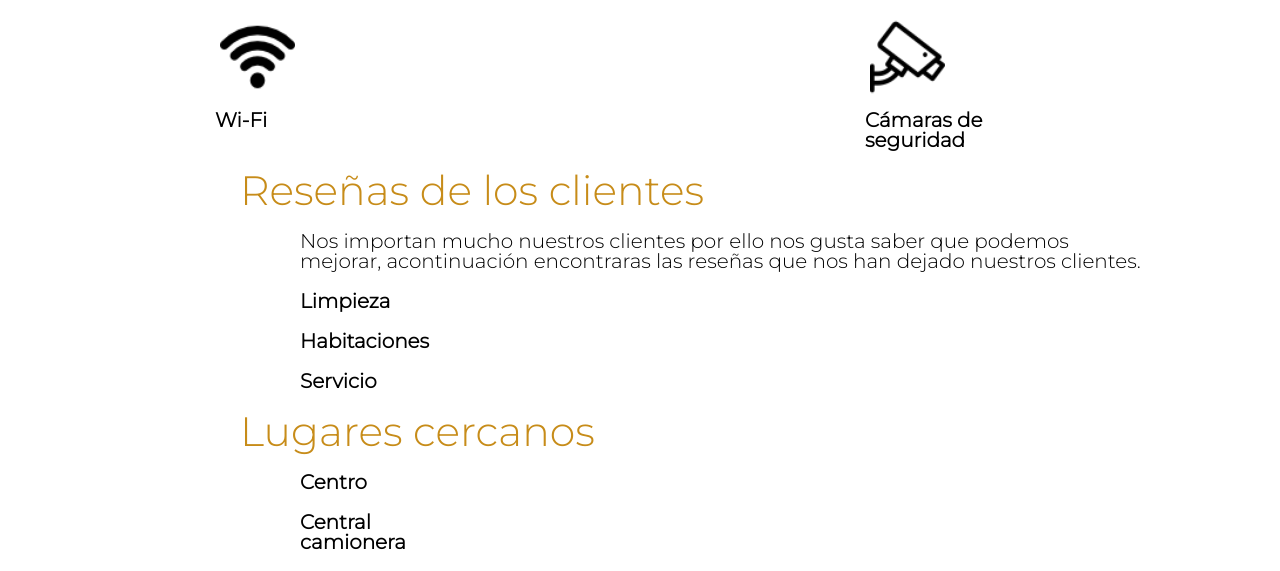
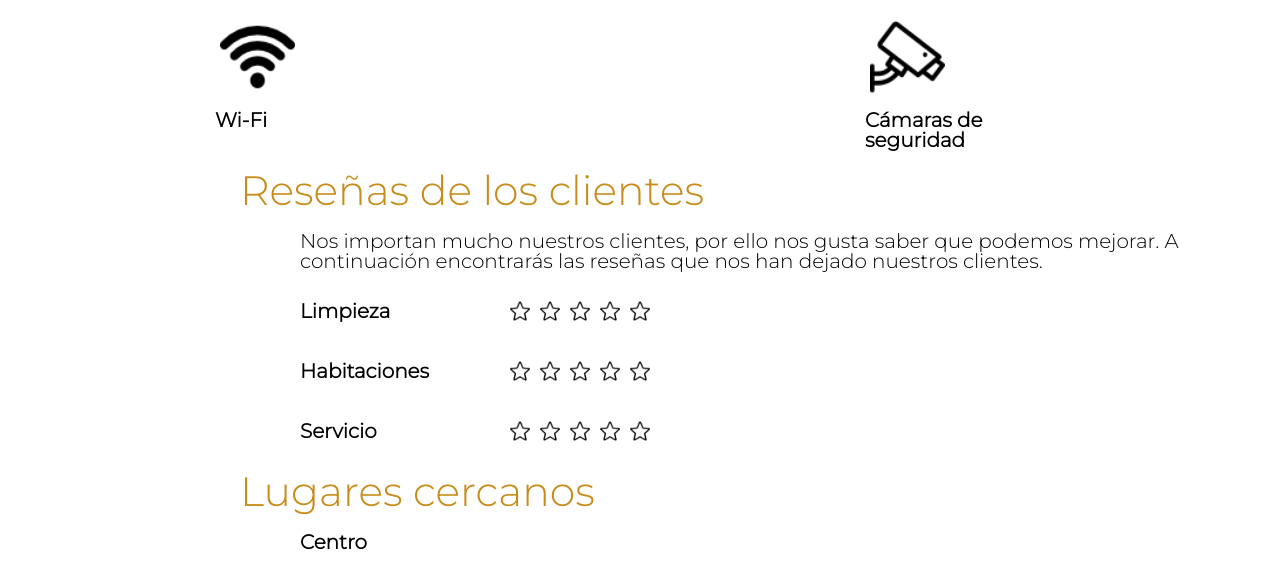
Before and after one commit to Bojorquez01/VillaMontero, a plain HTML site: page client/pages/index.html in a window 1280 px wide. Shown: the part 957-1528 px from the top of the page. Drawn offline with Linux system fonts and the light colour scheme.

Commit message:
Agregando el boton del login y mejorando la sección de reseñas

```diff
--- a/client/assets/css/home.css
+++ b/client/assets/css/home.css
@@ -129,6 +129,20 @@
 	}
   }
 
+  .review {
+	display: flex;
+	align-items: center;
+	margin-bottom: 10px;
+	padding-left: 300px;
+	padding-top: 30px;
+  }
+
+  .rating-stars {
+	width: 20px;
+	height: 20px;
+	margin-left: 10px;
+  }
+
   .places {
 	margin-bottom: 30px;
   }
--- a/client/pages/index.html
+++ b/client/pages/index.html
@@ -22,6 +22,7 @@
               <li><a href="rooms.html">Habitaciones</a></li>
               <li><a href="reservations.html">Reservaciones</a></li>
               <li><a href="contacto.html">Contacto</a></li>
+              <li><a href="login.html">Acceder</a></li>
             </ul>
           </nav>
         </div>
@@ -71,11 +72,32 @@
       </div>
     </div>
     <div class="feedback">
-        <h1 class="container_title">Reseñas de los clientes </h1>
-        <p class="container_text">Nos importan mucho nuestros clientes por ello nos gusta saber que podemos <br> mejorar, acontinuación encontraras las reseñas que nos han dejado nuestros clientes.</p>
-        <h2 class="container_items">Limpieza</h2>
-        <h2 class="container_items">Habitaciones</h2>
-        <h2 class="container_items">Servicio</h2>
+      <h1 class="container_title">Reseñas de los clientes</h1>
+      <p class="container_text">Nos importan mucho nuestros clientes, por ello nos gusta saber que podemos mejorar. A continuación encontrarás las reseñas que nos han dejado nuestros clientes.</p>
+      <div class="review">
+        <h2 class="container_item">Limpieza</h2>
+        <img src="../assets/images/estrella.png" class="rating-stars">
+        <img src="../assets/images/estrella.png" class="rating-stars">
+        <img src="../assets/images/estrella.png" class="rating-stars">
+        <img src="../assets/images/estrella.png" class="rating-stars">
+        <img src="../assets/images/estrella.png" class="rating-stars">
+      </div>
+      <div class="review">
+        <h2 class="container_item">Habitaciones</h2>
+        <img src="../assets/images/estrella.png" class="rating-stars">
+        <img src="../assets/images/estrella.png" class="rating-stars">
+        <img src="../assets/images/estrella.png" class="rating-stars">
+        <img src="../assets/images/estrella.png" class="rating-stars">
+        <img src="../assets/images/estrella.png" class="rating-stars">
+      </div>
+      <div class="review">
+        <h2 class="container_item">Servicio</h2>
+        <img src="../assets/images/estrella.png" class="rating-stars">
+        <img src="../assets/images/estrella.png" class="rating-stars">
+        <img src="../assets/images/estrella.png" class="rating-stars">
+        <img src="../assets/images/estrella.png" class="rating-stars">
+        <img src="../assets/images/estrella.png" class="rating-stars">
+      </div>
     </div>
     <div class="places">
       <h1 class="container_title">Lugares cercanos</h1>
```
Also changed, not shown: client/assets/images/estrella.png (added).
